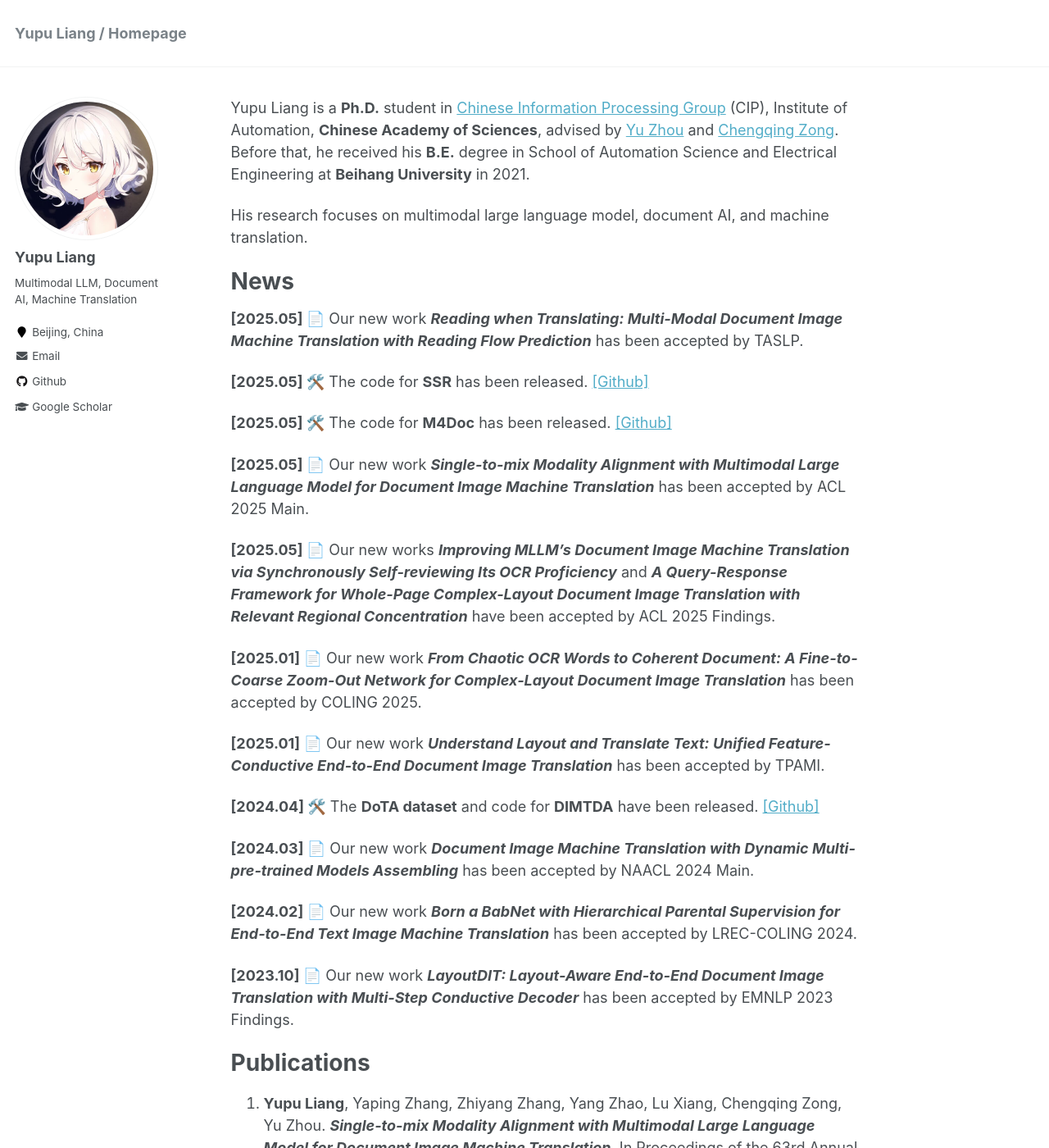
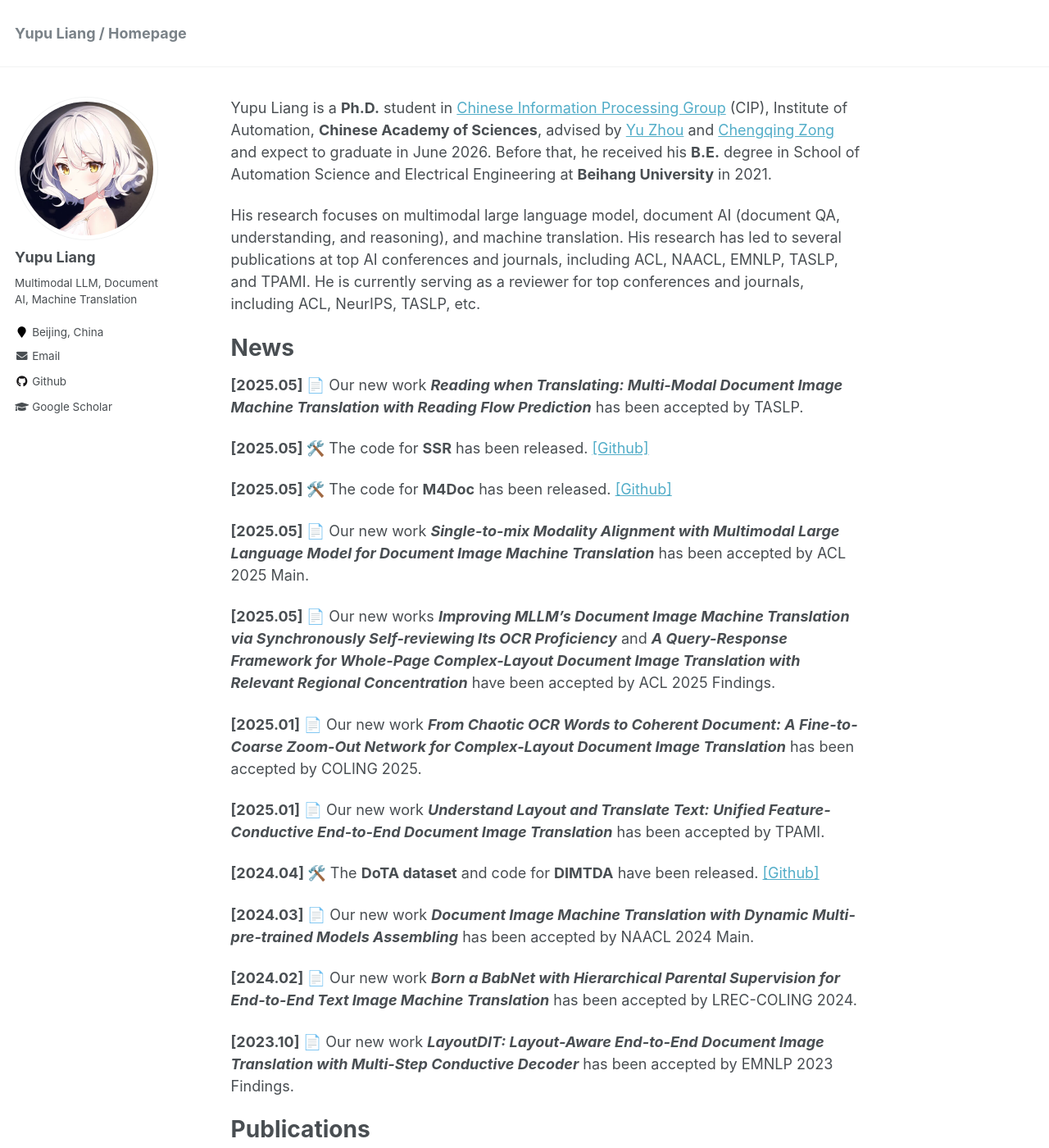
Before and after one commit to liangyupu/liangyupu.github.io, a Jekyll site: the page built from _pages/about_v1.md, in a window 1280 px wide and 1400 px high. Shown: the whole window at 82% size. Built offline with Jekyll 4.4.1, drawn with Linux system fonts in a browser that asks for light colours; our own code applies the rules of GitHub Pages for plain Markdown files; some of the changed text lies outside the part shown.

Commit message:
Update about_v1.md

```diff
--- a/_pages/about_v1.md
+++ b/_pages/about_v1.md
@@ -1,6 +1,9 @@
-Yupu Liang is a **Ph.D.** student in [Chinese Information Processing Group](http://www.nlpr.ia.ac.cn/cip/staff.htm) (CIP), Institute of Automation, **Chinese Academy of Sciences**, advised by [Yu Zhou](https://people.ucas.ac.cn/~zhouyu) and [Chengqing Zong](https://people.ucas.ac.cn/~zongchengqing). Before that, he received his **B.E.** degree in School of Automation Science and Electrical Engineering at **Beihang University** in 2021.
+Yupu Liang is a **Ph.D.** student in [Chinese Information Processing Group](http://www.nlpr.ia.ac.cn/cip/staff.htm) (CIP), Institute of Automation, **Chinese Academy of Sciences**, advised by [Yu Zhou](https://people.ucas.ac.cn/~zhouyu) and [Chengqing Zong](https://people.ucas.ac.cn/~zongchengqing) and expect to graduate in June 2026.
+Before that, he received his **B.E.** degree in School of Automation Science and Electrical Engineering at **Beihang University** in 2021.
 
-His research focuses on multimodal large language model, document AI, and machine translation.
+His research focuses on multimodal large language model, document AI (document QA, understanding, and reasoning), and machine translation.
+His research has led to several publications at top AI conferences and journals, including ACL, NAACL, EMNLP, TASLP, and TPAMI.
+He is currently serving as a reviewer for top conferences and journals, including ACL, NeurIPS, TASLP, etc.
 
 # News
 **[2025.05] 📄** Our new work ***Reading when Translating: Multi-Modal Document Image Machine Translation with Reading Flow Prediction*** has been accepted by TASLP.
@@ -26,8 +29,8 @@ His research focuses on multimodal large language model, document AI, and machin
 **[2023.10] 📄** Our new work ***LayoutDIT: Layout-Aware End-to-End Document Image Translation with Multi-Step Conductive Decoder*** has been accepted by EMNLP 2023 Findings.
 
 # Publications
-1. **Yupu Liang**, Yaping Zhang, Zhiyang Zhang, Yang Zhao, Lu Xiang, Chengqing Zong, Yu Zhou. ***Single-to-mix Modality Alignment with Multimodal Large Language Model for Document Image Machine Translation***. In Proceedings of the 63rd Annual Meeting of the Association for Computational Linguistics (ACL 2025). 2025. [\[arXiv\]](https://arxiv.org/abs/2507.07572)
-2. **Yupu Liang**, Yaping Zhang, Zhiyang Zhang, Zhiyuan Chen, Yang Zhao, Lu Xiang, Chengqing Zong, Yu Zhou. ***Improving MLLM's Document Image Machine Translation via Synchronously Self-reviewing Its OCR Proficiency***. In Findings of the 63rd Annual Meeting of the Association for Computational Linguistics (ACL 2025). 2025. [\[arXiv\]](https://arxiv.org/abs/2507.08309)
+1. **Yupu Liang**, Yaping Zhang, Zhiyang Zhang, Yang Zhao, Lu Xiang, Chengqing Zong, Yu Zhou. ***Single-to-mix Modality Alignment with Multimodal Large Language Model for Document Image Machine Translation***. Proceedings of the 63rd Annual Meeting of the Association for Computational Linguistics (ACL 2025). 2025. [\[ACL Anthology\]](https://aclanthology.org/2025.acl-long.606/)
+2. **Yupu Liang**, Yaping Zhang, Zhiyang Zhang, Zhiyuan Chen, Yang Zhao, Lu Xiang, Chengqing Zong, Yu Zhou. ***Improving MLLM's Document Image Machine Translation via Synchronously Self-reviewing Its OCR Proficiency***. In Findings of the 63rd Annual Meeting of the Association for Computational Linguistics (ACL 2025). 2025. [\[ACL Anthology\]](https://aclanthology.org/2025.findings-acl.1213/)
 3. **Yupu Liang**, Yaping Zhang, Cong Ma, Zhiyang Zhang, Yang Zhao, Lu Xiang, Chengqing Zong, Yu Zhou. ***Document Image Machine Translation with Dynamic Multi-pre-trained Models Assembling***. In Proceedings of the 2024 Conference of the North American Chapter of the Association for Computational Linguistics: Human Language Technologies (NAACL 2024). 2024. [\[ACL Anthology\]](https://aclanthology.org/2024.naacl-long.392)
 4. Zhiyang Zhang, Yaping Zhang, **Yupu Liang**, Cong Ma, Lu Xiang, Yang Zhao, Yu Zhou, Chengqing Zong, ***Reading when Translating: Multi-Modal Document Image Machine Translation with Reading Flow Prediction***. IEEE/ACM Transactions on Audio, Speech, and Language Processing (TASLP). 2025. [\[IEEE\]](https://ieeexplore.ieee.org/abstract/document/11030326)
 5. Zhiyang Zhang, Yaping Zhang, **Yupu Liang**, Zhiyuan Chen, Lu Xiang, Yang Zhao, Yu Zhou, Chengqing Zong. ***A Query-Response Framework for Whole-Page Complex-Layout Document Image Translation with Relevant Regional Concentration***. In Findings of the 63rd Annual Meeting of the Association for Computational Linguistics (ACL 2025). 2025.
@@ -54,6 +57,3 @@ His research focuses on multimodal large language model, document AI, and machin
 
 **[2024.06 - 2025.02]** **Huawei**, Celia Department
 * Explore the application of end-to-end image translation model in mobile phone photography scenarios
-
-# More...
-The profile is generated by Stable Diffusion.😜
```
